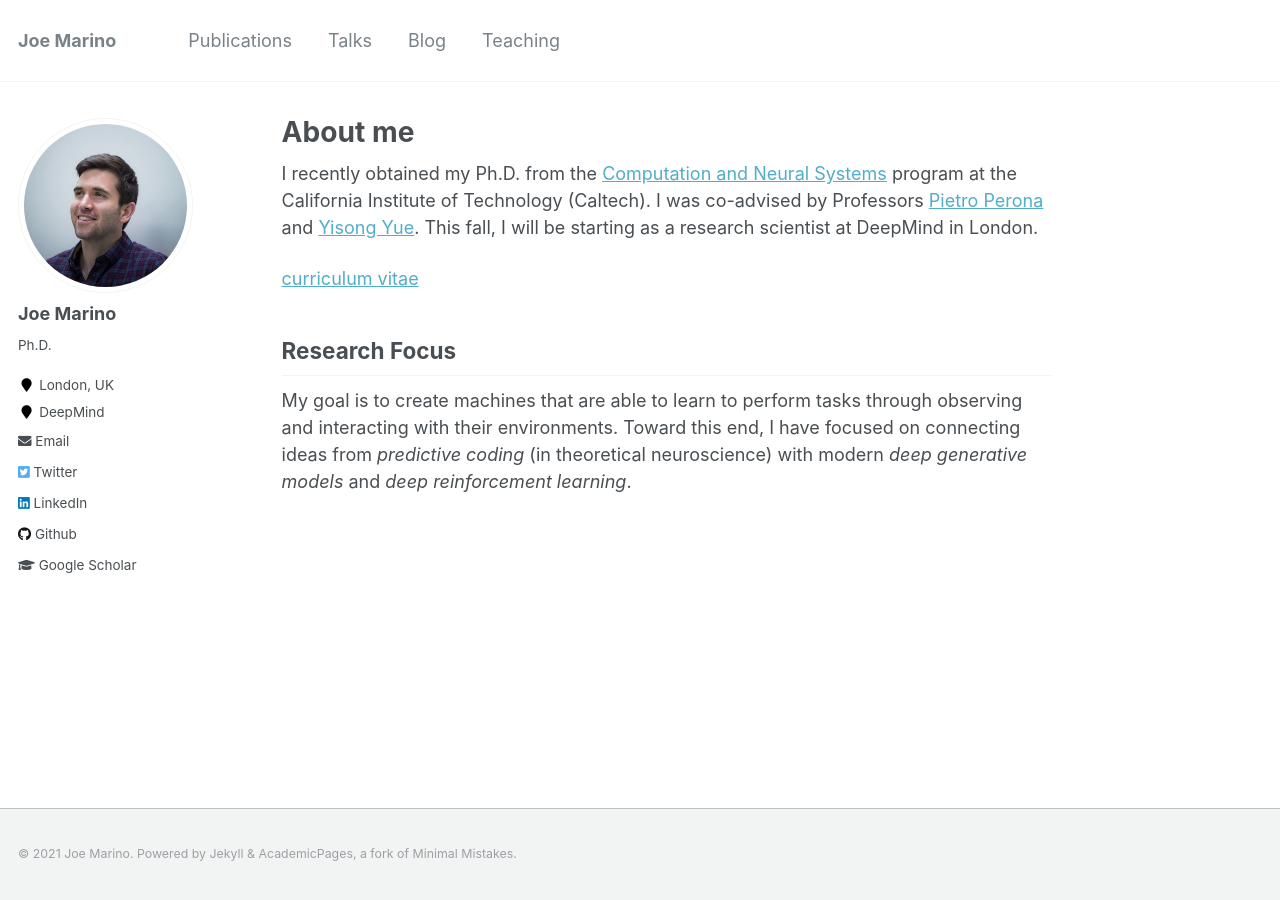
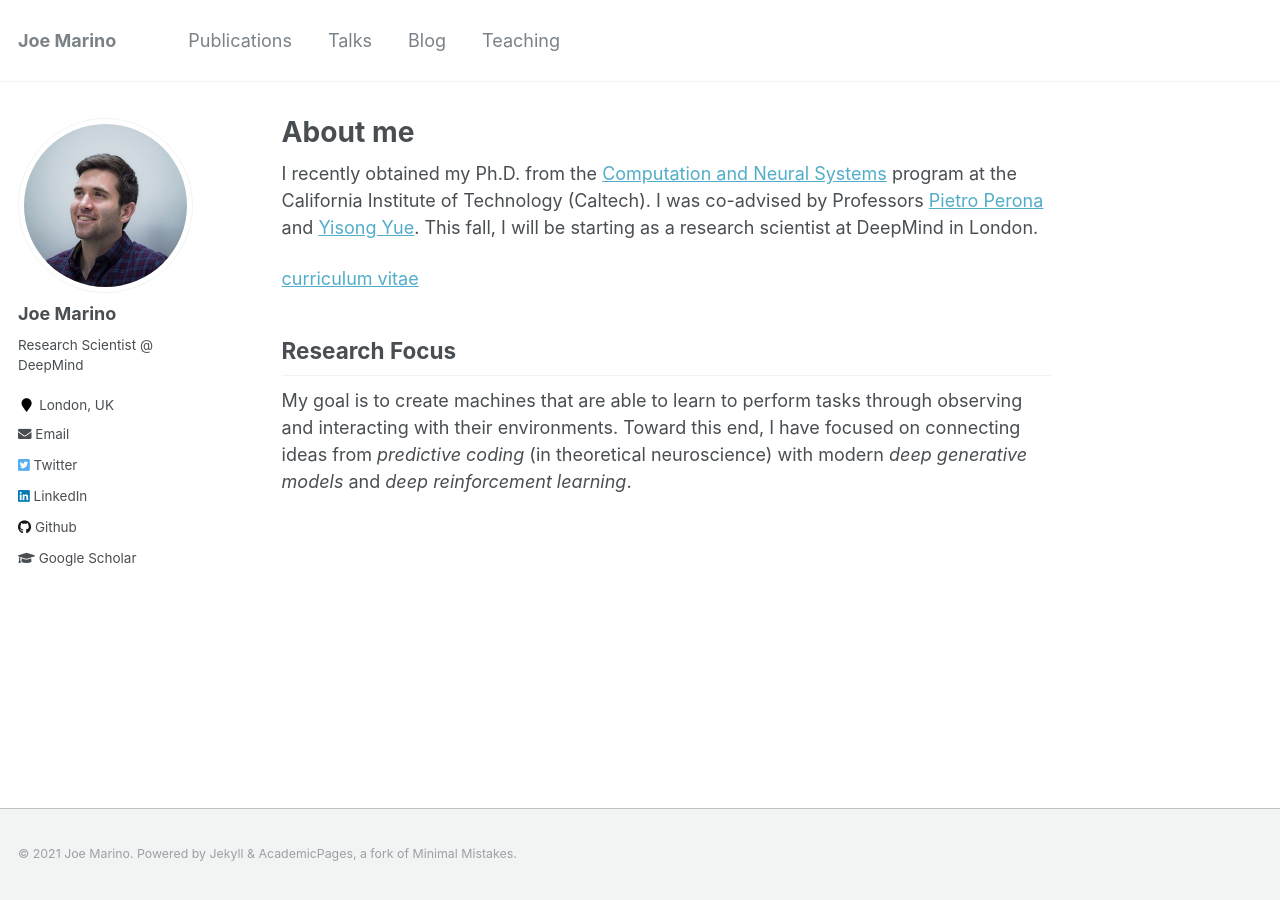
Before and after one commit to joelouismarino/joelouismarino.github.io, a Jekyll site: the page built from _pages/about.md, in a window 1280 px wide. Built offline with Jekyll 4.4.1, drawn with Linux system fonts in a browser that asks for light colours.

Commit message:
Updating main

```diff
--- a/_config.yml
+++ b/_config.yml
@@ -82,9 +82,9 @@ analytics:
 author:
   name             : "Joe Marino"
   avatar           : "me.jpg"
-  bio              : "Ph.D."
+  bio              : "Research Scientist @ DeepMind"
   location         : "London, UK"
-  employer         : "DeepMind"
+  employer         :
   pubmed           :
   googlescholar    : "https://scholar.google.com/citations?user=LTprTF0AAAAJ&hl=en&oi=ao"
   email            : "jmarino@caltech.edu"
```
